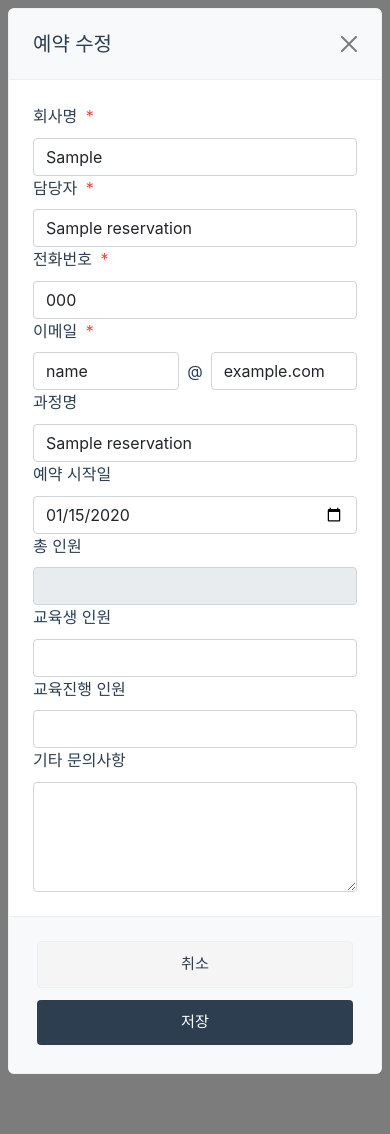
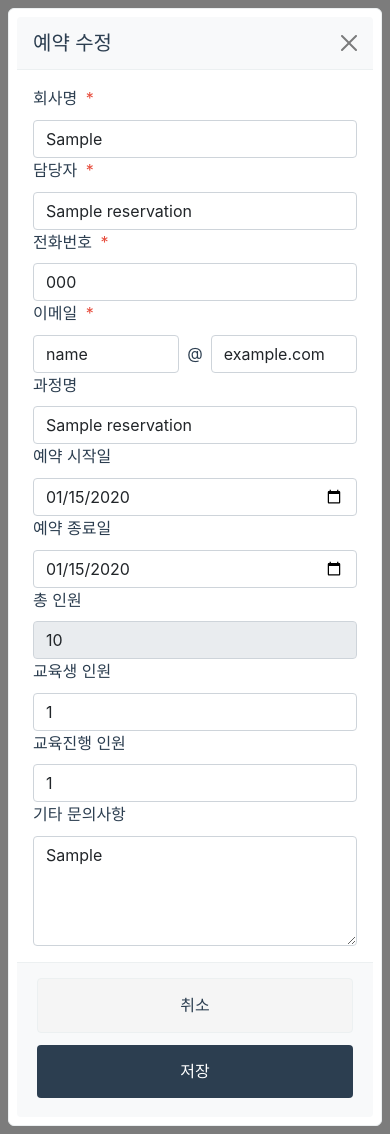
Before and after one commit to young-ch/Cursor, a PHP site: page /reservation_file/reservation_list.php in a window 390 px wide, after a click on "수정". Run offline with PHP 8.4, Linux system fonts and the light colour scheme; tables that the repository leaves empty hold one stand-in row (values such as "Sample post"); some libraries are stand-ins or nearby versions; some web fonts are replaced.

Commit message:
reservation update 14:42

```diff
--- a/index.php
+++ b/index.php
@@ -840,8 +840,8 @@
             'date' => '2024.2'
         ],
         [
-            'url' => 'https://www.youtube.com/watch?v=FkSx2-JbxLI',
-            'title' => '현대차 투자',
+            'url' => 'https://www.youtube.com/watch?v=6tPx2OPT8q0',
+            'title' => '태슬라댄스',
             'date' => '2023.10'
         ],
         [
--- a/reservation_file/reservation_list.php
+++ b/reservation_file/reservation_list.php
@@ -34,6 +34,85 @@
 ?>
 <!DOCTYPE html>
 <html lang="ko">
+<script src="https://cdn.jsdelivr.net/npm/bootstrap@5.1.3/dist/js/bootstrap.bundle.min.js"></script>
+    <script src="https://kit.fontawesome.com/your-font-awesome-kit.js"></script>
+    <script>
+    document.addEventListener('DOMContentLoaded', function() {
+        // 수정 버튼 클릭 시
+        document.querySelectorAll('.edit-btn').forEach(button => {
+            button.addEventListener('click', function() {
+                const id = this.dataset.id;
+                // AJAX로 예약 데이터 가져오기
+                fetch('get_reservation.php?id=' + id)
+                    .then(response => response.json())
+                    .then(response => {
+                        if (response.status === 'success' && response.data) {
+                            const data = response.data;
+                            // null 값은 빈 문자열로 대체
+                            function safe(val) { return (val === null || val === undefined) ? '' : val; }
+                            document.getElementById('edit_id').value = safe(data.id);
+                            document.getElementById('edit_company').value = safe(data.company);
+                            document.getElementById('edit_name').value = safe(data.name);
+                            document.getElementById('edit_phone').value = safe(data.phone);
+                            // 이메일 처리
+                            if (safe(data.email)) {
+                                const [emailId, emailDomain] = safe(data.email).split('@');
+                                document.getElementById('edit_email_id').value = safe(emailId);
+                                document.getElementById('edit_email_domain').value = safe(emailDomain);
+                            } else {
+                                document.getElementById('edit_email_id').value = '';
+                                document.getElementById('edit_email_domain').value = '';
+                            }
+                            document.getElementById('edit_course_name').value = safe(data.course_name);
+                            document.getElementById('edit_start_date').value = safe(data.start_date);
+                            document.getElementById('edit_end_date').value = safe(data.end_date);
+                            document.getElementById('edit_total_people').value = safe(data.total_people);
+                            document.getElementById('edit_student_people').value = safe(data.student_people);
+                            document.getElementById('edit_staff_people').value = safe(data.staff_people);
+                            document.getElementById('edit_inquiry').value = safe(data.inquiry);
+                        } else {
+                            console.error('예약 데이터 형식 오류:', response);
+                        }
+                    })
+                    .catch(error => {
+                        console.error('데이터 가져오기 실패:', error);
+                    });
+            });
+        });
+
+        // 삭제 버튼 클릭 시
+        document.querySelectorAll('.delete-btn').forEach(button => {
+            button.addEventListener('click', function() {
+                const id = this.dataset.id;
+                const company = this.dataset.company;
+                const name = this.dataset.name;
+
+                if (confirm(`정말로 ${company}의 ${name}님의 예약을 삭제하시겠습니까?`)) {
+                    const form = document.createElement('form');
+                    form.method = 'POST';
+                    form.innerHTML = `<input type="hidden" name="delete_id" value="${id}">`;
+                    document.body.appendChild(form);
+                    form.submit();
+                }
+            });
+        });
+
+        // 전화번호 입력 제한
+        document.getElementById('edit_phone').addEventListener('input', function(e) {
+            this.value = this.value.replace(/[^0-9]/g, '');
+        });
+
+        // 인원 수 자동 계산
+        function updateTotalPeople() {
+            const studentPeople = parseInt(document.getElementById('edit_student_people').value) || 0;
+            const staffPeople = parseInt(document.getElementById('edit_staff_people').value) || 0;
+            document.getElementById('edit_total_people').value = studentPeople + staffPeople;
+        }
+
+        document.getElementById('edit_student_people').addEventListener('input', updateTotalPeople);
+        document.getElementById('edit_staff_people').addEventListener('input', updateTotalPeople);
+    });
+    </script>
 <head>
     <meta charset="UTF-8">
     <meta name="viewport" content="width=device-width, initial-scale=1.0">
@@ -182,16 +261,24 @@
                         </div>
 
                         <div class="row">
-                            <div class="col-md-6">
+                            <div class="col-md-12">
                                 <div class="form-group">
                                     <label class="form-label">과정명</label>
                                     <input type="text" class="form-control" name="course_name" id="edit_course_name">
                                 </div>
                             </div>
+                        </div>
+                        <div class="row">
                             <div class="col-md-6">
                                 <div class="form-group">
                                     <label class="form-label">예약 시작일</label>
                                     <input type="date" class="form-control" name="start_date" id="edit_start_date">
+                                </div>
+                            </div>
+                            <div class="col-md-6">
+                                <div class="form-group">
+                                    <label class="form-label">예약 종료일</label>
+                                    <input type="date" class="form-control" name="end_date" id="edit_end_date">
                                 </div>
                             </div>
                         </div>
@@ -219,7 +306,7 @@
 
                         <div class="form-group">
                             <label class="form-label">기타 문의사항</label>
-                            <textarea class="form-control" name="inquiry" id="edit_inquiry" rows="4"></textarea>
+                            <textarea class="form-control" name="inquiry" id="edit_inquiry" rows="4" value="edit_inquiry"></textarea>
                         </div>
                     </form>
                 </div>
@@ -231,83 +318,6 @@
         </div>
     </div>
 
-    <script src="https://cdn.jsdelivr.net/npm/bootstrap@5.1.3/dist/js/bootstrap.bundle.min.js"></script>
-    <script src="https://kit.fontawesome.com/your-font-awesome-kit.js"></script>
-    <script>
-    document.addEventListener('DOMContentLoaded', function() {
-        // 수정 버튼 클릭 시
-        document.querySelectorAll('.edit-btn').forEach(button => {
-            button.addEventListener('click', function() {
-                const id = this.dataset.id;
-                // AJAX로 예약 데이터 가져오기
-                fetch('get_reservation.php?id=' + id)
-                    .then(response => response.json())
-                    .then(response => {
-                        if (response.status === 'success' && response.data) {
-                            const data = response.data;
-                            // 필수 필드 설정
-                            document.getElementById('edit_id').value = data.id || '';
-                            document.getElementById('edit_company').value = data.company || '';
-                            document.getElementById('edit_name').value = data.name || '';
-                            document.getElementById('edit_phone').value = data.phone || '';
 
-                            // 이메일 처리
-                            if (data.email) {
-                                const [emailId, emailDomain] = data.email.split('@');
-                                document.getElementById('edit_email_id').value = emailId || '';
-                                document.getElementById('edit_email_domain').value = emailDomain || '';
-                            }
-
-                            // 선택 필드 설정
-                            document.getElementById('edit_course_name').value = data.course_name || '';
-                            document.getElementById('edit_start_date').value = data.start_date || '';
-                            document.getElementById('edit_end_date').value = data.end_date || '';
-                            document.getElementById('edit_total_people').value = data.total_people || '';
-                            document.getElementById('edit_student_people').value = data.student_people || '';
-                            document.getElementById('edit_staff_people').value = data.staff_people || '';
-                            document.getElementById('edit_inquiry').value = data.inquiry || '';
-                        } else {
-                            console.error('예약 데이터 형식 오류:', response);
-                        }
-                    })
-                    .catch(error => {
-                        console.error('데이터 가져오기 실패:', error);
-                    });
-            });
-        });
-
-        // 삭제 버튼 클릭 시
-        document.querySelectorAll('.delete-btn').forEach(button => {
-            button.addEventListener('click', function() {
-                const id = this.dataset.id;
-                const company = this.dataset.company;
-                const name = this.dataset.name;
-
-                if (confirm(`정말로 ${company}의 ${name}님의 예약을 삭제하시겠습니까?`)) {
-                    const form = document.createElement('form');
-                    form.method = 'POST';
-                    form.innerHTML = `<input type="hidden" name="delete_id" value="${id}">`;
-                    document.body.appendChild(form);
-                    form.submit();
-                }
-            });
-        });
-
-        // 전화번호 입력 제한
-        document.getElementById('edit_phone').addEventListener('input', function(e) {
-            this.value = this.value.replace(/[^0-9]/g, '');
-        });
-
-        // 인원 수 자동 계산
-        function updateTotalPeople() {
-            const studentPeople = parseInt(document.getElementById('edit_student_people').value) || 0;
-            const staffPeople = parseInt(document.getElementById('edit_staff_people').value) || 0;
-            document.getElementById('edit_total_people').value = studentPeople + staffPeople;
-        }
-
-        document.getElementById('edit_student_people').addEventListener('input', updateTotalPeople);
-        document.getElementById('edit_staff_people').addEventListener('input', updateTotalPeople);
-    });
-    </script>
 </body>
 </html>
--- a/reservation_file/styles.css
+++ b/reservation_file/styles.css
@@ -428,34 +428,83 @@
 /* Responsive Design */
 @media (max-width: 768px) {
     .container {
+        padding: 0.5rem;
+    }
+    .reservation-header h1 {
+        font-size: 1.3rem;
+        margin-bottom: 1rem;
+    }
+    .reservation-header-image {
+        max-width: 100%;
+        margin-bottom: 1rem;
+    }
+    .reservation-header-image img {
+        max-width: 100%;
+        height: auto;
+    }
+    .reservation-form {
         padding: 1rem;
     }
-
-    .reservation-form {
-        padding: 1.5rem;
-    }
-
     .form-table th,
     .form-table td {
-        padding: 0.8rem 0.5rem;
+        padding: 0.6rem 0.3rem;
+        font-size: 0.97rem;
     }
-
     .form-table th {
-        width: 120px;
+        width: 90px;
     }
-
+    .form-table input,
+    .form-table select,
+    .form-table textarea {
+        width: 100% !important;
+        min-width: 0;
+        max-width: 100%;
+        font-size: 1rem;
+    }
     .input-group {
         flex-wrap: wrap;
     }
-
     .input-group > * {
         width: 100%;
         margin-bottom: 0.5rem;
     }
-
     .btn {
         width: 100%;
         margin-bottom: 0.5rem;
+        font-size: 1rem;
+        padding: 0.9rem 1rem;
+    }
+    .room-reservation-box {
+        flex-direction: column;
+        gap: 0.5rem;
+        padding: 0.7rem 0.3rem;
+    }
+    .room-reservation-box .form-label,
+    .room-reservation-box .form-control,
+    .room-reservation-box .form-select {
+        width: 100%;
+        min-width: 0;
+        max-width: 100%;
+        margin-right: 0;
+    }
+    .room-reservation-box span {
+        margin: 0.2rem 0;
+    }
+    .reservation-table {
+        overflow-x: auto;
+    }
+    .table {
+        min-width: 600px;
+        font-size: 0.97rem;
+    }
+    .modal-content {
+        padding: 0.5rem;
+    }
+    .modal-header, .modal-footer {
+        padding: 0.7rem 1rem;
+    }
+    .modal-body {
+        padding: 1rem;
     }
 }
 
```
